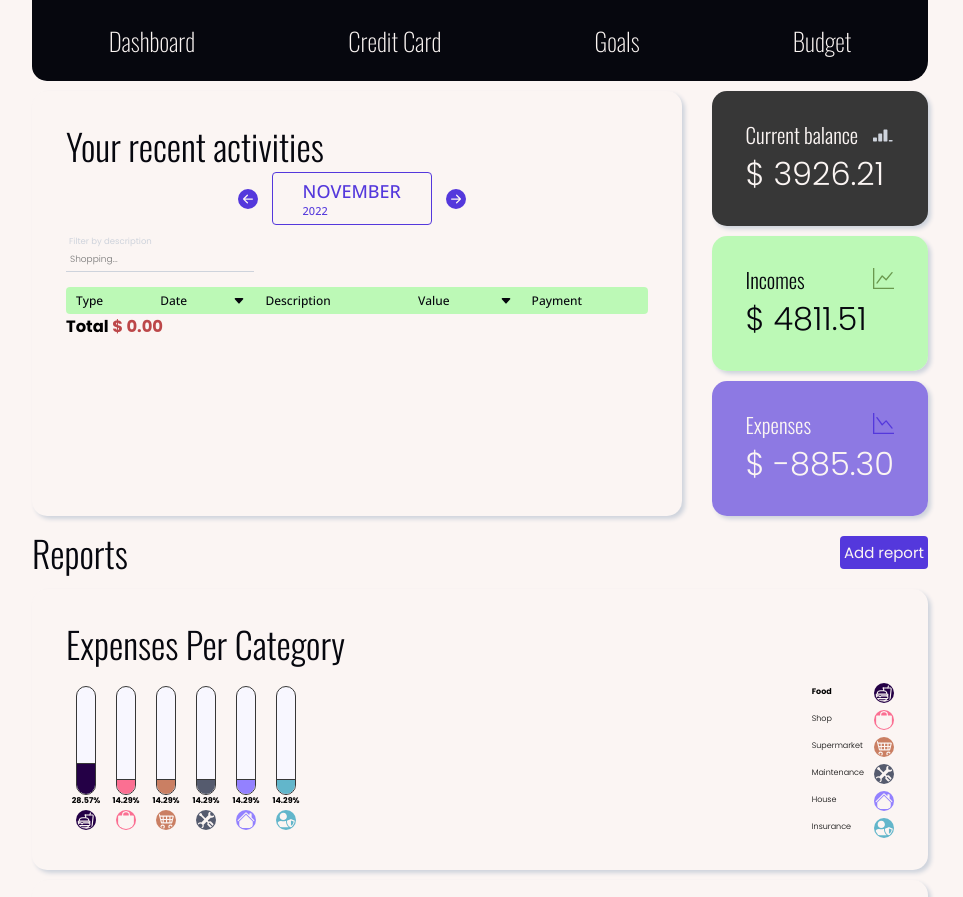
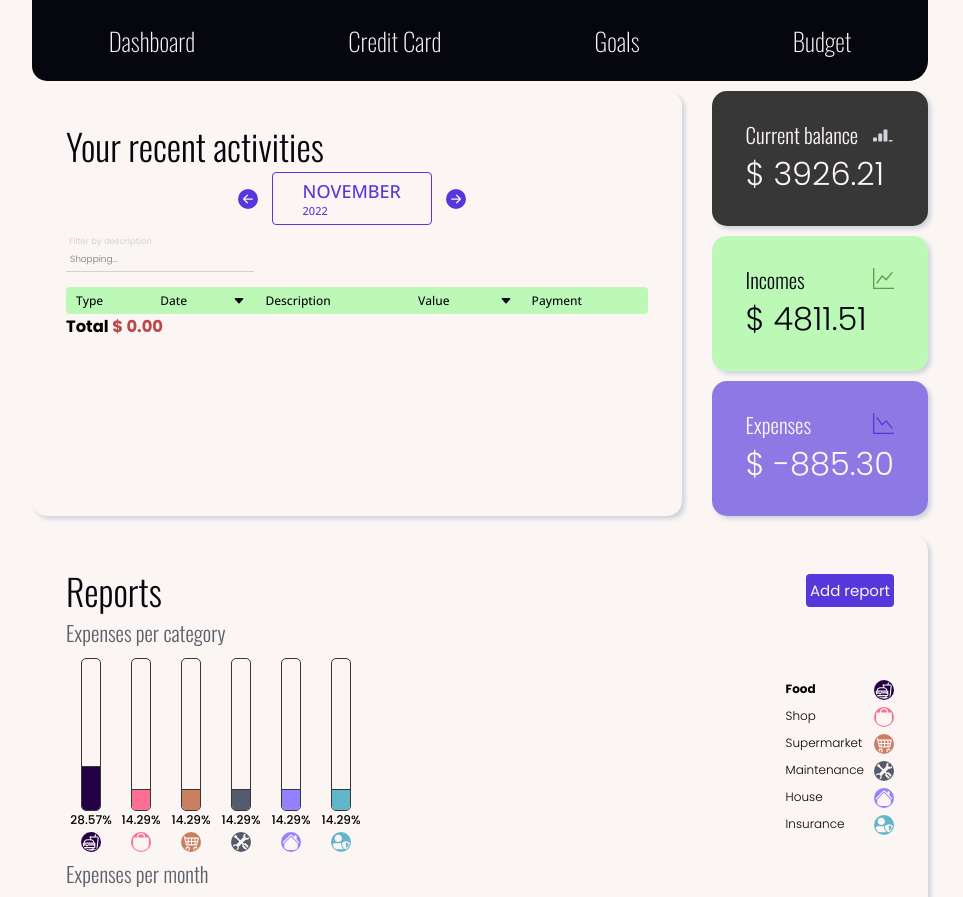
Before and after one commit to anasofiamelo/finances-app, a React (Create React App) app: page / in a window 1280 px wide. Shown: the top 897 px of the page, without its empty margins (160-1123 px from the left). Built offline with nearby package versions, Linux system fonts and the light colour scheme.

Commit message:
style: replace reports containers

```diff
--- a/src/components/Reports/ExpensesPerCategoryGraphic.jsx
+++ b/src/components/Reports/ExpensesPerCategoryGraphic.jsx
@@ -1,4 +1,3 @@
-import { Container } from "../../components";
 import Chart from "./Chart/Chart";
 import { expensesIcons } from "../../utils";
 
@@ -18,7 +17,7 @@ const ExpensesPerCategoryGraphic = (props) => {
         style={{
           fontWeight:
             highestCategoryPercentage === expense.type ? "700" : "300",
-          fontSize: "0.8rem",
+          fontSize: "1.2rem",
           marginRight: "1rem",
         }}
       >
@@ -29,15 +28,15 @@ const ExpensesPerCategoryGraphic = (props) => {
   ));
 
   return (
-    <Container>
-      <h2 style={{ marginBottom: "1rem" }} className="title">
-        Expenses Per Category
+    <>
+      <h2 style={{ marginBottom: "1rem" }} className="subtitle">
+        Expenses per category
       </h2>
       <div className="row space-between">
         <Chart expenses={props.expenses} />
         <div>{mappedExpensesIcons}</div>
       </div>
-    </Container>
+    </>
   );
 };
 
--- a/src/components/Reports/ExpensesPerMonthGraphic.jsx
+++ b/src/components/Reports/ExpensesPerMonthGraphic.jsx
@@ -1,13 +1,13 @@
 import MonthChart from "./Chart/MonthChart";
-import { Container } from "../../components";
+
 const ExpensesPerMonthGraphic = (props) => {
   return (
-    <Container>
-      <h2 style={{ marginBottom: "1rem" }} className="title">
-        Expenses Per Month
+    <>
+      <h2 style={{ marginBottom: "1rem" }} className="subtitle">
+        Expenses per month
       </h2>
       <MonthChart expenses={props.expenses} />
-    </Container>
+    </>
   );
 };
 
--- a/src/components/Reports/Reports.jsx
+++ b/src/components/Reports/Reports.jsx
@@ -1,4 +1,4 @@
-import { Button } from "..";
+import { Button, Container } from "..";
 import useTransactionsPercentage from "../../hooks/useTransactionsPercentage";
 import ExpensesPerCategoryGraphic from "./ExpensesPerCategoryGraphic";
 import ExpensesPerMonthGraphic from "./ExpensesPerMonthGraphic";
@@ -8,14 +8,14 @@ const Reports = (props) => {
   const expensesPercentages = useTransactionsPercentage(expenses);
 
   return (
-    <div>
+    <Container>
       <div className="row space-between">
         <h1 className="title">Reports</h1>
         <Button> Add report</Button>
       </div>
       <ExpensesPerCategoryGraphic expenses={expensesPercentages} />
       <ExpensesPerMonthGraphic expenses={expenses} />
-    </div>
+    </Container>
   );
 };
 
--- a/src/components/Reports/Reports.module.css
+++ b/src/components/Reports/Reports.module.css
@@ -1,14 +1,13 @@
 .chart-bar__container {
   display: flex;
-  height: 15rem;
-  /* gap: 1rem; */
+  min-height: 20rem;
 }
 
 .chart-bar {
   display: flex;
   flex-direction: column;
   align-items: center;
-  min-width: 4rem;
+  min-width: 5rem;
 }
 
 .chart-bar__inner {
@@ -18,24 +17,23 @@
   overflow: hidden;
   height: 100%;
   width: 20px;
-  background-color: var(--ghost-white);
   border: 1px solid var(--black);
-  border-radius: 25px;
+  border-radius: 5px;
 }
 
 .chart-bar__fill {
-  width: 100%;
   border-top: 1px solid var(--black);
 }
 
 .chart-bar__label {
   font-weight: bold;
-  font-size: 0.6rem;
+  font-family: var(--open-sans);
+  font-size: 1rem;
   text-align: center;
 }
 
 .chart-bar__percentage {
-  font-weight: bold;
-  font-size: 0.8rem;
+  font-weight: 500;
+  font-size: 1.2rem;
   text-align: center;
 }
```
